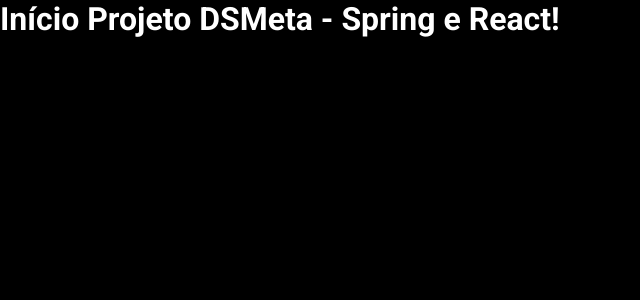
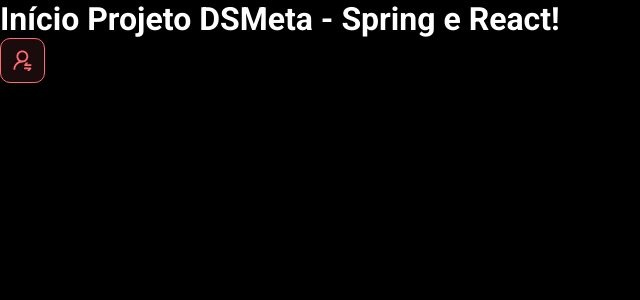
Before and after one commit to winkermann/dsmeta-project, a React (Vite) app in the folder frontend/: page / in a window 1280 px wide. Shown: the top 300 px of the page, without its empty margins (0-640 px from the left). Built offline with nearby package versions, Linux system fonts and the light colour scheme.

Commit message:
First component

```diff
--- a/frontend/src/App.tsx
+++ b/frontend/src/App.tsx
@@ -1,6 +1,11 @@
+import NotificationButton from "./components/NotificationButton"
+
 function App() {
   return(
-    <h1>Início Projeto DSMeta - Spring e React!</h1>
+    <>
+      <h1>Início Projeto DSMeta - Spring e React!</h1>
+      <NotificationButton />
+    </>
   )
 }
 
--- /dev/null
+++ b/frontend/src/components/NotificationButton/index.tsx
@@ -0,0 +1,12 @@
+import notificationIcon from '../../assets/img/notification_icon.svg'
+import './style.css'
+
+function NotificationButton() {
+  return(
+    <div className="dsmeta-red-btn">
+      <img src={notificationIcon} alt="Ícone de notificação" />
+    </div>
+  )
+}
+
+export default NotificationButton
--- /dev/null
+++ b/frontend/src/components/NotificationButton/style.css
@@ -0,0 +1,15 @@
+.dsmeta-red-btn {
+  height: 45px;
+  width: 45px;
+  background: rgba(255, 107, 114, 0.1);
+  border: 1px solid #ff6b72;
+  border-radius: 10px;
+  display: flex;
+  align-items: center;
+  justify-content: center;
+  cursor: pointer;
+}
+
+.dsmeta-red-btn img {
+  width: 19px;
+}
```
Also changed, not shown: frontend/src/assets/img/notification_icon.svg (added).
